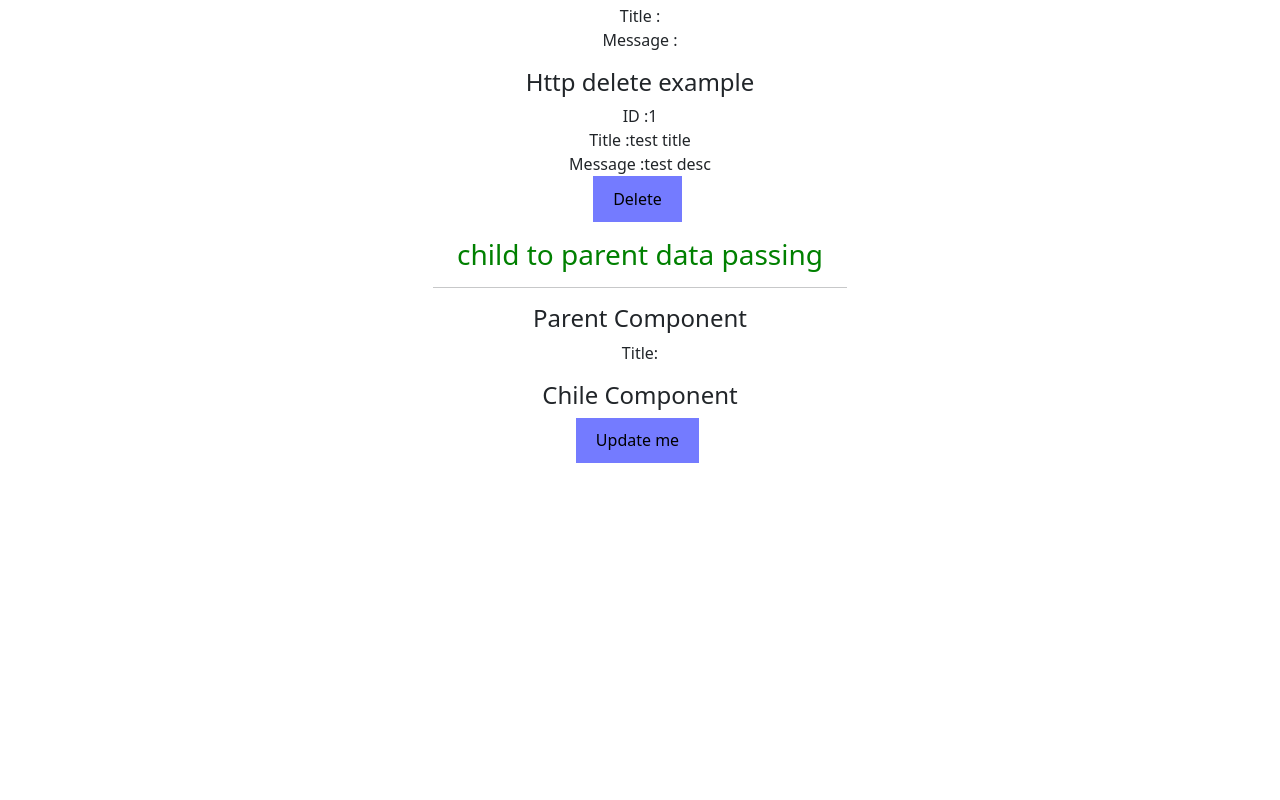
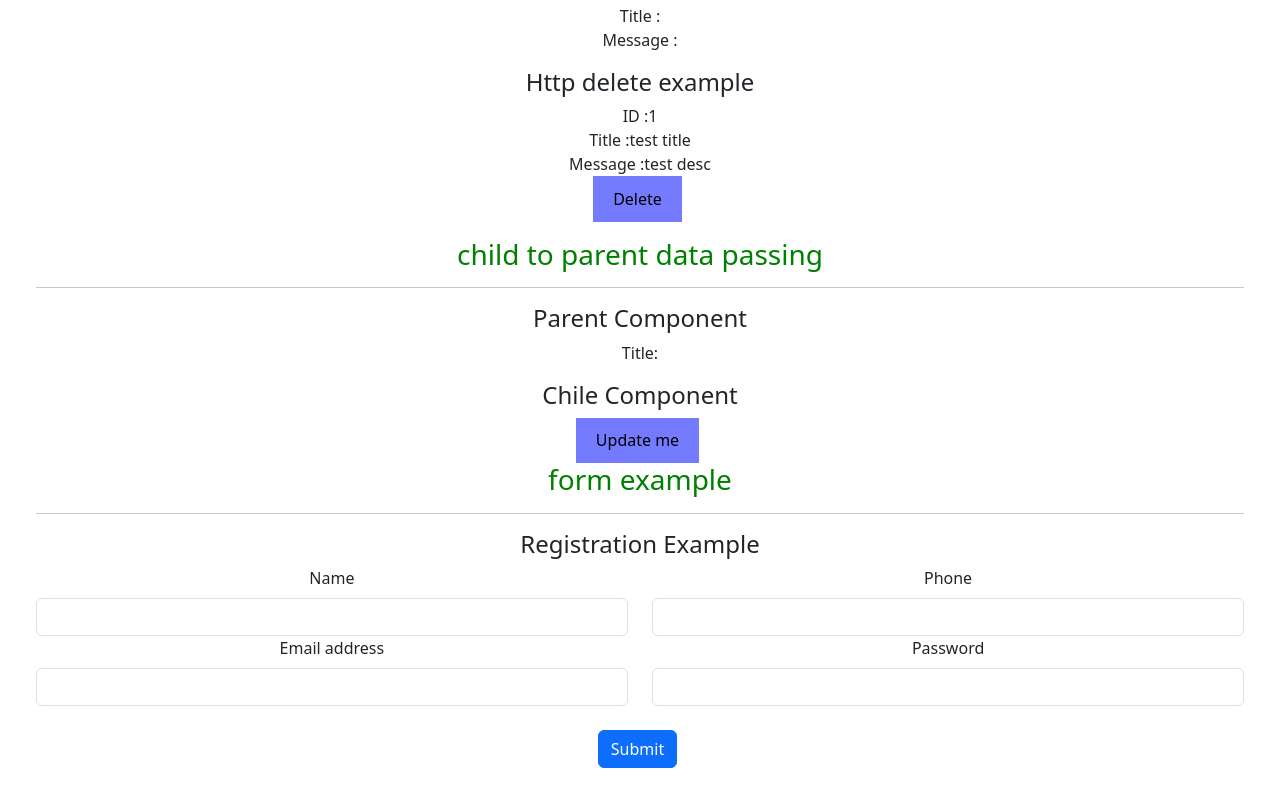
Before and after one commit to mamunurrashid1010/vuejs_practice, a Vue app: page / in a window 1280 px wide. Shown: the part 1725-2525 px from the top of the page. Before the commit the page ends 2220 px from the top, so only its background shows below. Built offline with nearby package versions, Linux system fonts and the light colour scheme.

Commit message:
Form : registration form example

```diff
--- a/src/App.vue
+++ b/src/App.vue
@@ -12,6 +12,7 @@ import PostRequest from "./components/http_request/PostRequest.vue";
 import GetDetails from "./components/http_request/GetDetails.vue";
 import DeleteExample from "./components/http_request/DeleteExample.vue";
 import Parent from "./components/child_to_parent_data_passsing/Parent.vue";
+import FormExample from "./components/form/FormExample.vue";
 </script>
 
 <template>
@@ -56,6 +57,10 @@ import Parent from "./components/child_to_parent_data_passsing/Parent.vue";
   <h3 style="color: green">child to parent data passing</h3><hr>
   <Parent/>
 
+  <!-- form example -->
+  <h3 style="color: green">form example</h3><hr>
+  <FormExample/>
+
 </template>
 
 <style scoped>
--- /dev/null
+++ b/src/components/form/FormExample.vue
@@ -0,0 +1,60 @@
+<template>
+  <div>
+    <h4>Registration Example</h4>
+
+    <form @submit.prevent="store()">
+      <div class="row">
+          <div class="col-md-6">
+            <label class="form-label">Name</label>
+            <input type="text" v-model="form.name" class="form-control" >
+          </div>
+          <div class="col-md-6">
+            <label class="form-label">Phone</label>
+            <input type="text" v-model="form.phone" class="form-control" >
+          </div>
+          <div class="col-md-6">
+            <label class="form-label">Email address</label>
+            <input type="email" v-model="form.email" class="form-control">
+          </div>
+          <div class="col-md-6">
+            <label class="form-label">Password</label>
+            <input type="password" v-model="form.password" class="form-control">
+          </div>
+        <div class="col-md-12"><br>
+          <button type="submit" class="btn btn-primary btn-block">Submit</button>
+        </div>
+      </div>
+    </form>
+
+  </div>
+</template>
+
+<script>
+export default {
+  name:'FormExample',
+  data(){
+    return{
+        form:{
+          name: '',
+          phone: '',
+          email: '',
+          password:'',
+        }
+    }
+  },
+  methods:{
+    store(){
+      alert(
+          "Name:" +this.form.name +
+          "Phone:" +this.form.phone +
+          "Email:" +this.form.email +
+          "Password:" +this.form.password
+      );
+    }
+  }
+}
+</script>
+
+<style scoped>
+
+</style>
```
Also changed, not shown: 1 other file (tests, documents, lock files or other folders).
